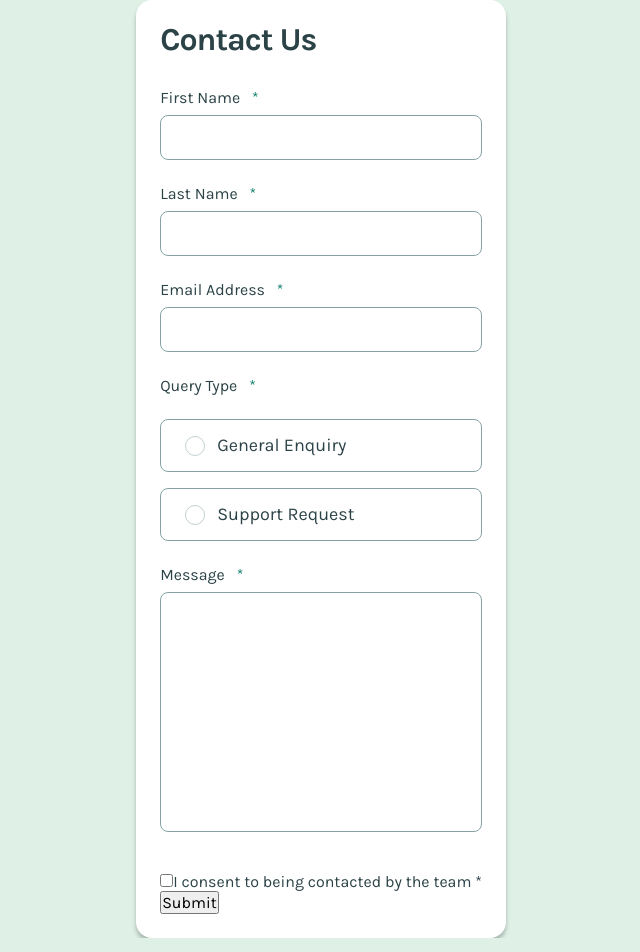
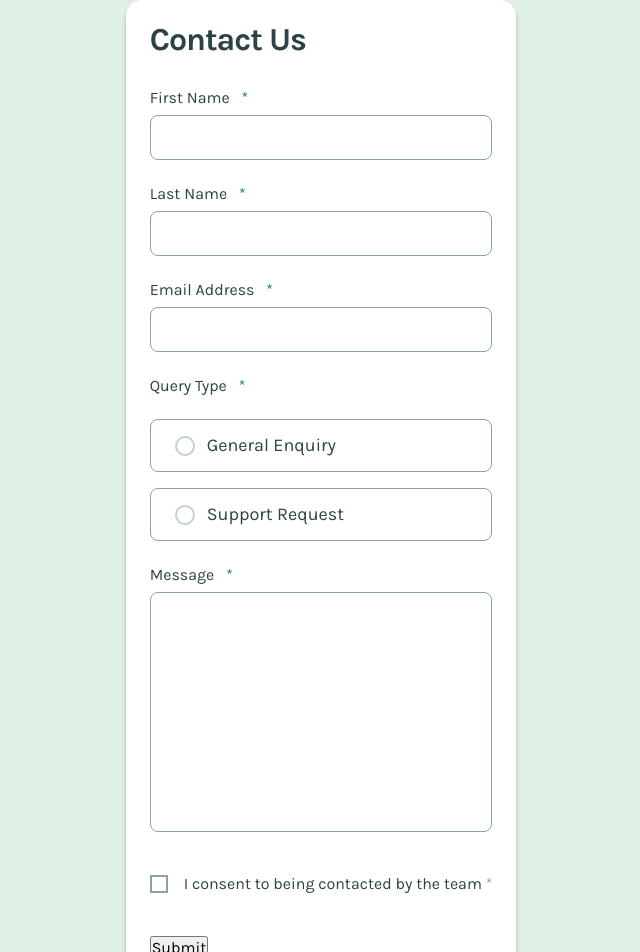
Before and after one commit to hectorlil48/frontendMentor-contact-form, a React (Vite) app: page / in a window 1280 px wide. Shown: the top 952 px of the page, without its empty margins (319-959 px from the left). Built offline with nearby package versions, Linux system fonts and the light colour scheme.

Commit message:
Added styles for the consent checkbox.

```diff
--- a/src/components/ContactForm.css
+++ b/src/components/ContactForm.css
@@ -49,7 +49,6 @@
 }
 
 .form__fieldset {
-  border: none;
   margin-bottom: 1.5rem;
 }
 
@@ -76,7 +75,27 @@
   appearance: none;
   width: 1.25rem;
   height: 1.25rem;
-  border: 1.5px solid var(--grey-500);
+  border: 2px solid var(--grey-500);
   border-radius: 50%;
   opacity: 50%;
 }
+
+.form__consent {
+  display: flex;
+  align-items: center;
+  gap: 1rem;
+  margin-bottom: 2.5rem;
+  line-height: 1.5;
+}
+
+.form__consent input[type="checkbox"] {
+  appearance: none;
+  width: 1.125rem;
+  height: 1.125rem;
+  flex-shrink: 0;
+  border: 2px solid var(--grey-500);
+}
+
+.form__consent label span {
+  color: var(--grey-500);
+}
--- a/src/components/ContactForm.tsx
+++ b/src/components/ContactForm.tsx
@@ -130,7 +130,13 @@ function ContactForm() {
         <label htmlFor="email">
           Email Address <span aria-hidden="true">*</span>
         </label>
-        <input type="text" id="email" name="email" onChange={handleChange} />
+        <input
+          type="text"
+          id="email"
+          name="email"
+          autoComplete="email"
+          onChange={handleChange}
+        />
         {errors.email && (
           <p className="form__error" role="alert">
             {errors.email}
```
